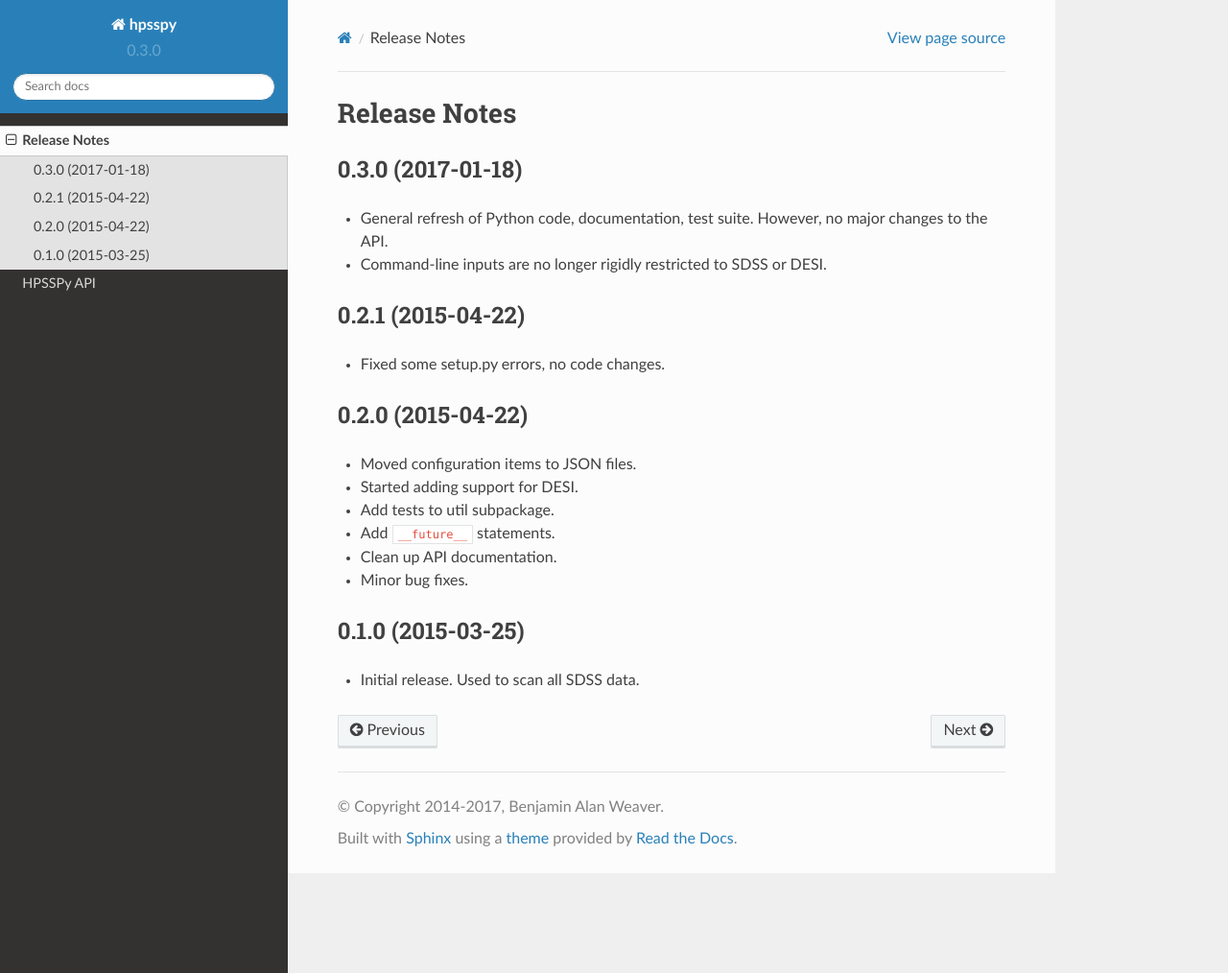
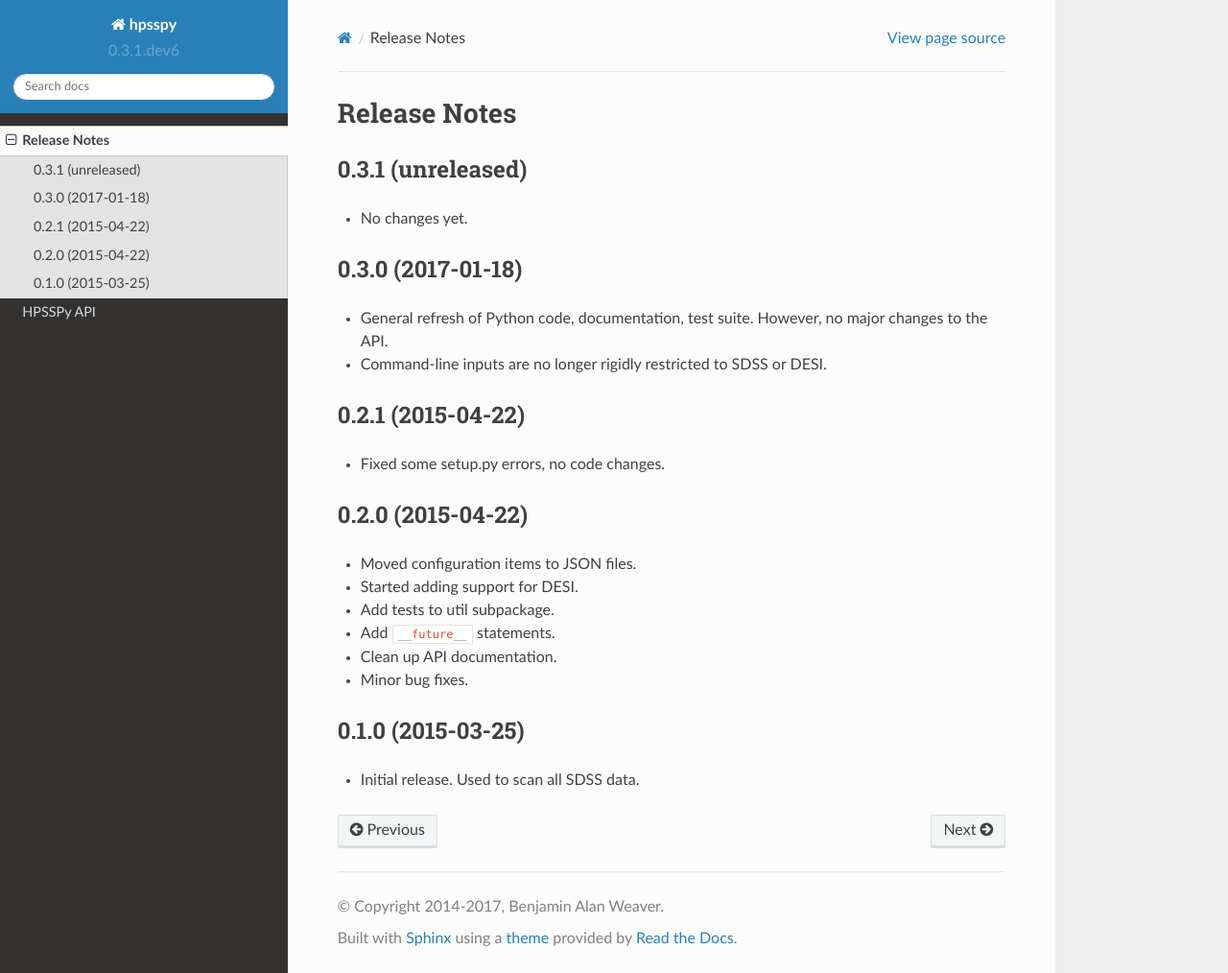
Before and after one commit to weaverba137/hpsspy, a Sphinx documentation site: the page built from doc/changes.rst, in a window 1280 px wide and 1014 px high. Shown: the whole window at 96% size. Built offline with Sphinx 7.4.7 and the Read the Docs theme 2.0.0, drawn with Linux system fonts in a browser that asks for light colours.

Commit message:
bump to next development version

```diff
--- a/doc/changes.rst
+++ b/doc/changes.rst
@@ -1,6 +1,11 @@
 =============
 Release Notes
 =============
+
+0.3.1 (unreleased)
+------------------
+
+* No changes yet.
 
 0.3.0 (2017-01-18)
 ------------------
--- a/hpsspy/__init__.py
+++ b/hpsspy/__init__.py
@@ -23,4 +23,4 @@ class HpssOSError(HpssError):
     pass
 
 
-__version__ = '0.3.0'
+__version__ = '0.3.1.dev6'
```
